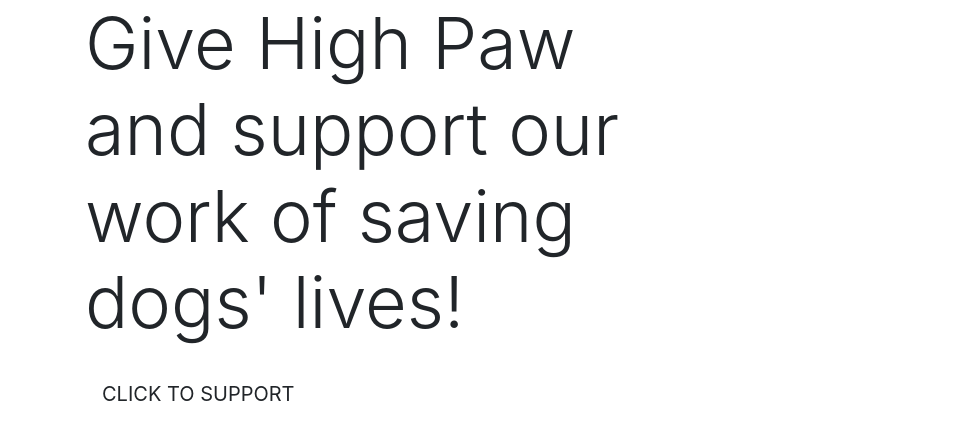
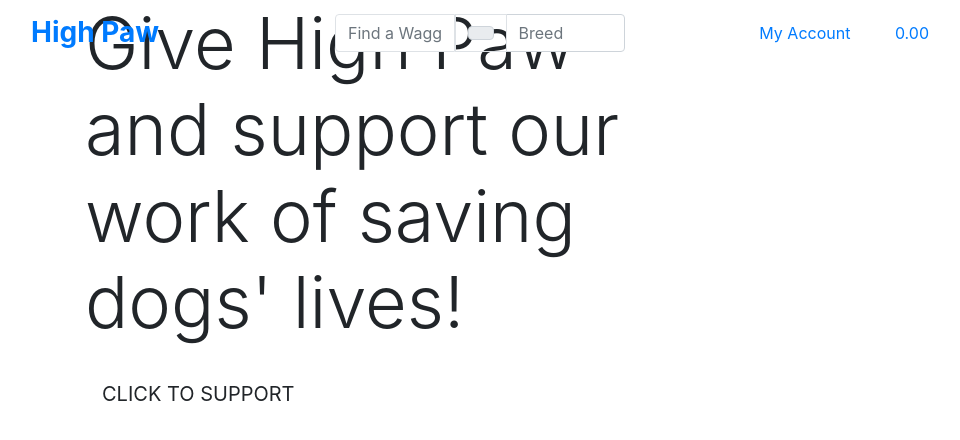
Before and after one commit to ANNAhabANNA/high-paw-support-us-more, a Django app: page / in a window 1280 px wide. Shown: the top 440 px of the page, without its empty margins (0-960 px from the left). Run offline with Django 3.2, Linux system fonts and the light colour scheme.

Commit message:
Add main page header

```diff
--- a/home/templates/home/index.html
+++ b/home/templates/home/index.html
@@ -14,7 +14,7 @@
     <div class="container h-100">
         <div class="row h-100">
             <div class="col-7 col-md-6 my-xl-auto">
-                <h1 class="display-3 lead text-black">
+                <h1 class="display-3 lead text-purple">
                     Give High Paw and support our work of saving dogs' lives!
                 </h1>
                 <div class="my-4">
--- a/templates/base.html
+++ b/templates/base.html
@@ -31,7 +31,67 @@
   </head>
   <body>
 
-    <header class="container-fluid fixed-top"></header>
+    <header class="container-fluid fixed-top">
+      <div class="row">
+        <div class="col-12 col-lg-3 my-auto py-2 py-lg-1 text-center text-lg-left">
+          <a href="{% url 'home' %}" class="nav-link main-logo-link">
+            <h3 class="logo-font text-purple my-1 text-capitalize"><strong>High Paw</strong></h3>
+          </a>
+        </div>
+        <div class="col-12 col-lg-3 my-auto py-2 py-lg-1">
+          <form method="GET" action="">
+            <div class="input-group w-100">
+              <input class="form-control border border-block rounded-1" type="text" name="q" placeholder="Find a Wagging Tail">
+              <div class="input-group-prepend">
+                <button class="form-control btn btn-black border border-black rounded-1" type="submit">
+                  <span class="input-group-text" id="icon"><i class="fas fa-search"></i>
+                  </span>
+                </button>
+              </div>
+              <input type="text" class="form-control" placeholder="Breed" aria-label="Breed" aria-describedby="basic-addon1">
+            </div>
+          </form>
+        </div>
+        <div class="col-12 col-lg-3 my-auto py-2 py-lg-1">
+          <ul class="list-inline list-unstyled text-center text-lg-right my-1">
+            <li class="list-inline-item dropdown">
+              <a class="text-purple nav-link" href="#" id="user-choice" data-toggle="dropdown" aria-haspopup="true" aria-expanded="false">
+                <div class="text-center">
+                    <div><i class="fas fa-duotone fa-user fa-lg"></i></div>
+                    <p class="my-1">My Account</p>
+                </div>
+            </a>
+            <div class="dropdown-menu border-1" aria-labelledby="user-choice">
+              {% if request.user.is_authenticated %}
+                  {% if request.user.is_superuser %}
+                      <a href="" class="dropdown-item">Support Activity Management</a>
+                  {% endif %}
+                  <a href="" class="dropdown-item">My Profile</a>
+                  <a href="{% url 'account_logout' %}" class="dropdown-item">Logout</a>
+              {% else %}
+                  <a href="{% url 'account_signup' %}" class="dropdown-item">Register</a>
+                  <a href="{% url 'account_login' %}" class="dropdown-item">Login</a>
+              {% endif %}
+          </div>
+            </li>
+            <li class="list-inline-item">
+              <a class="{% if grand_total %}text-info font-weight-bold{% else %}text-purple{% endif %} nav-link" href="">
+                <div class="text-center">
+                    <div><i class="fas fa-solid fa-paw-simple"></i></div>
+                    <p class="my-1">
+                        {% if grand_total %}
+                            {{ grand_total|floatformat:2 }}
+                        {% else %}
+                            0.00
+                        {% endif %}
+                    </p>
+                </div>
+            </a>
+            </li>
+          </ul>
+        </div>
+      </div>
+    </header>
 
     {% if messages %}
         <div class="message-container"></div>
```
